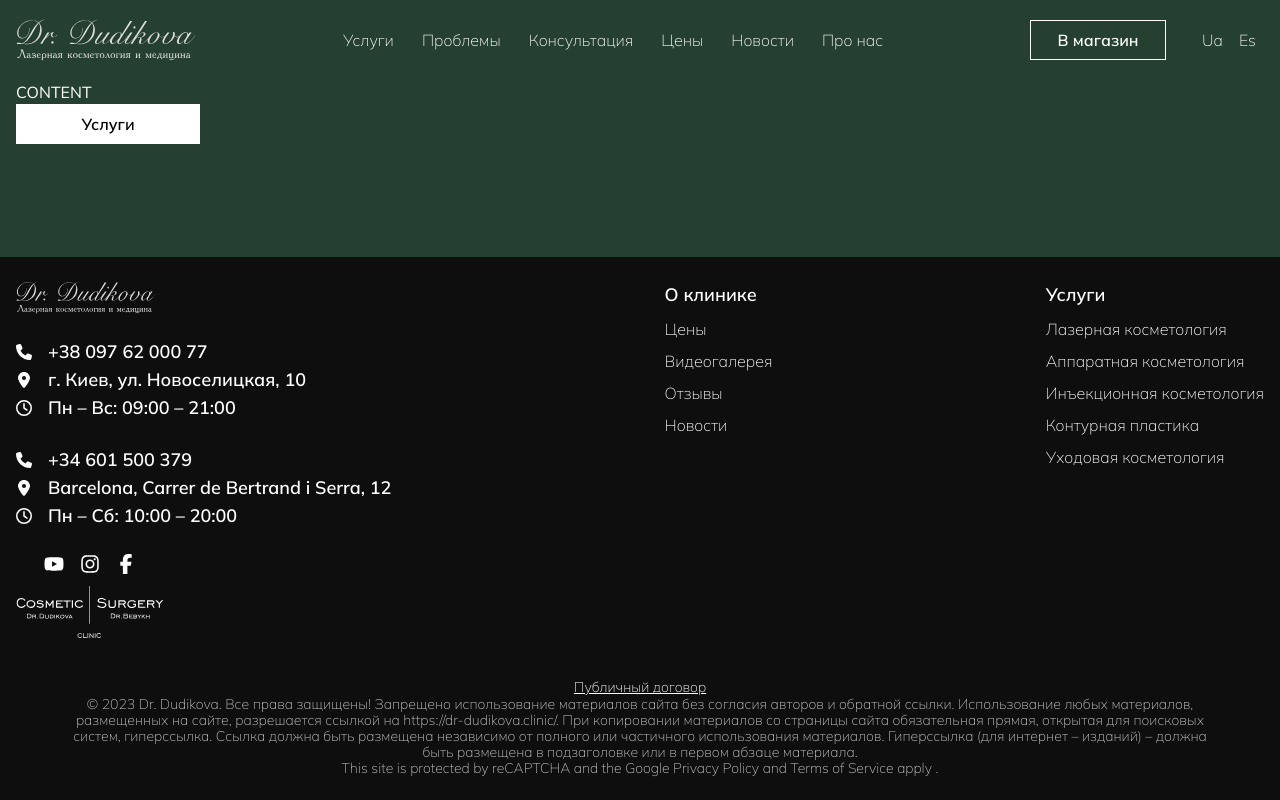
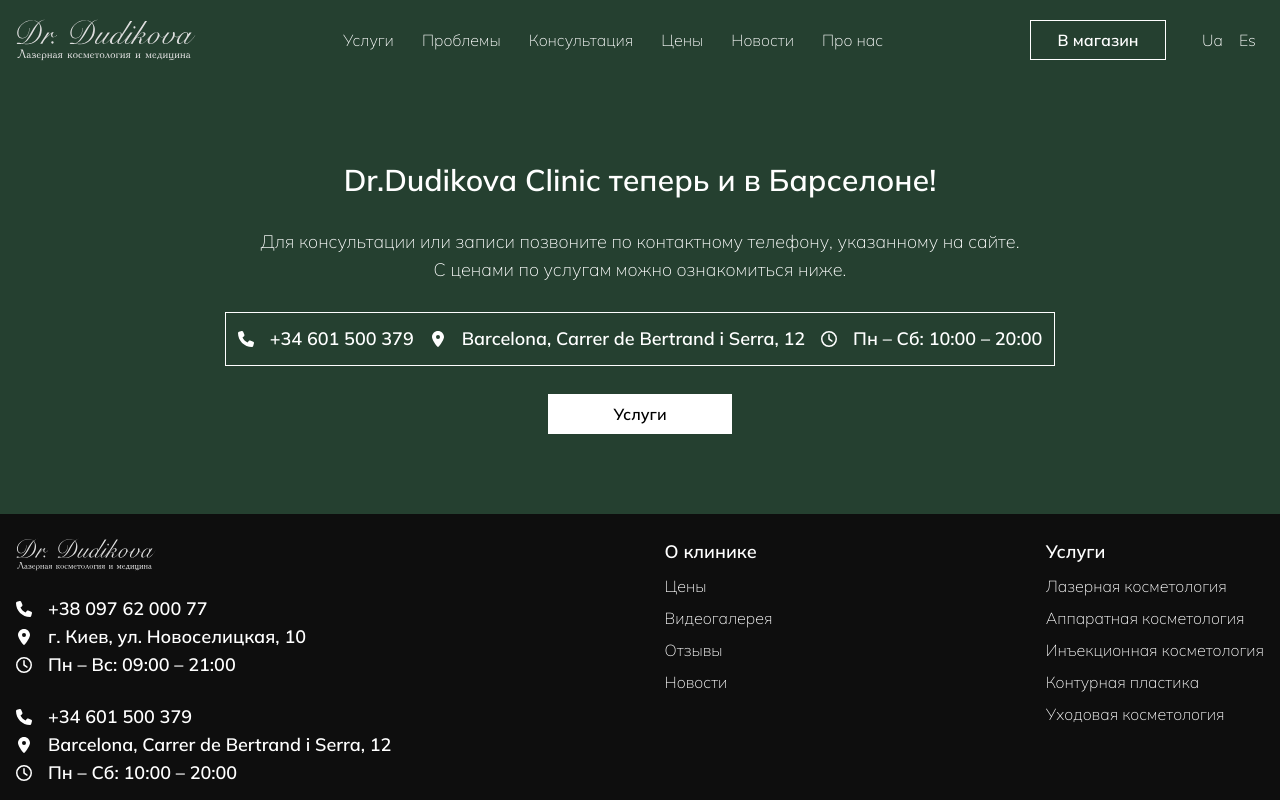
Before and after one commit to KirillUnited/beautymyway-app, a Next.js app: page / in a window 1280 px wide. Shown: the top 800 px of the page. Built offline with nearby package versions, Linux system fonts and the light colour scheme.

Commit message:
Add Info section

```diff
--- a/src/app/page.tsx
+++ b/src/app/page.tsx
@@ -1,11 +1,9 @@
-import Button from '@/components/Button/Button'
-import Image from 'next/image'
+import InfoSection from '@/components/containers/InfoSection/InfoSection';
 
 export default function Home() {
 	return (
-		<section className={`container`}>
-			<h1>CONTENT</h1>
-			<Button variant='primary' className='min-w-[11.5rem]'>Услуги</Button>
-		</section>
+		<>
+			<InfoSection />
+		</>
 	)
 }
--- a/src/components/Button/Button.module.scss
+++ b/src/components/Button/Button.module.scss
@@ -1,4 +1,4 @@
-.btn {
+.default {
     @apply inline-flex items-center justify-center font-semibold min-h-[2.5rem] px-3 cursor-pointer transition-all;
 }
 
--- a/src/components/Button/Button.tsx
+++ b/src/components/Button/Button.tsx
@@ -5,7 +5,7 @@
 
 export default function Button({ variant, children, className, ...props }: ButtonProps): React.JSX.Element {
     return (
-        <button type='button' className={cn(styles.btn,
+        <button type='button' className={cn(styles.default,
             className,
             {
                 [styles.primary]: variant === 'primary',
--- a/src/components/Contacts/Contacts.props.ts
+++ b/src/components/Contacts/Contacts.props.ts
@@ -2,5 +2,5 @@
     tel: string,
     address: string,
     time: string,
-    className: string
+    className?: string
 }
--- /dev/null
+++ b/src/components/containers/InfoSection/InfoSection.module.scss
@@ -0,0 +1,18 @@
+.root {
+    @apply py-20;
+}
+.wrapper {
+    @apply container flex flex-col gap-7 items-center;
+}
+.title {
+    @apply text-3xl font-semibold leading-10;
+}
+.description {
+    @apply text-lg font-light leading-7 max-w-3xl text-center;
+}
+.contacts {
+    @apply flex flex-wrap gap-4 border border-primary p-3;
+}
+.button {
+    @apply min-w-[11.5rem];
+}
--- /dev/null
+++ b/src/components/containers/InfoSection/InfoSection.tsx
@@ -0,0 +1,17 @@
+import React from 'react';
+import Button from '@/components/Button/Button';
+import Contacts from '@/components/Contacts/Contacts';
+import styles from './InfoSection.module.scss';
+
+export default function InfoSection() {
+    return (
+        <section className={styles.root}>
+            <div className={styles.wrapper}>
+                <h2 className={styles.title}>Dr.Dudikova Clinic теперь и в Барселоне!</h2>
+                <p className={styles.description}>Для консультации или записи позвоните по контактному телефону, указанному на сайте. С ценами по услугам можно ознакомиться ниже.</p>
+                <Contacts className={styles.contacts} tel={`+34 601 500 379`} address={'Barcelona, Carrer de Bertrand i Serra, 12'} time={'Пн – Сб: 10:00 – 20:00'} />
+                <Button variant='primary' className={styles.button}>Услуги</Button>
+            </div>
+        </section>
+    )
+}
```
